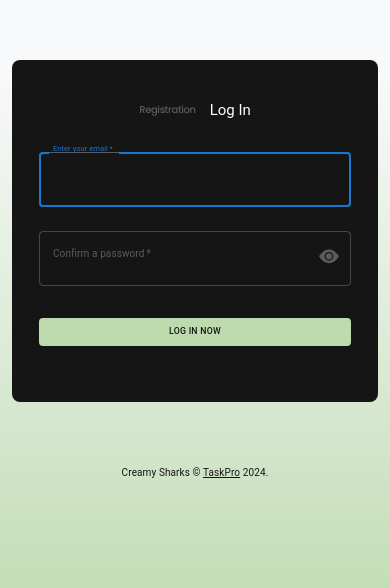
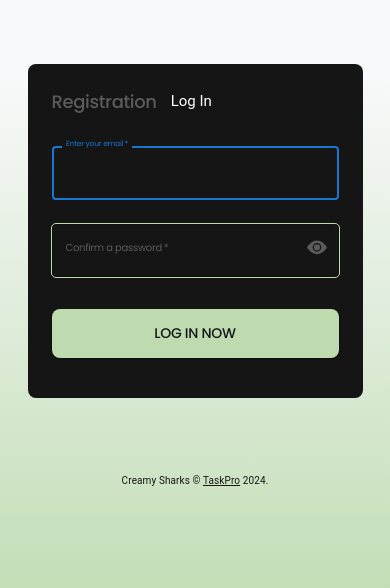
Before and after one commit to Alexandrbig1/task-pro, a React (Vite) app: page /#/auth/signin in a window 390 px wide. Shown: the part 136-724 px from the top of the page. Built offline with nearby package versions, Linux system fonts and the light colour scheme.

Commit message:
fix: updated responsive for signin and signup pages

```diff
--- a/src/pages/SignIn/SignIn.jsx
+++ b/src/pages/SignIn/SignIn.jsx
@@ -17,7 +17,9 @@ import {
   EyePasswordWrap,
   SignInErrorMessage,
   RegistrationLink,
+  BtnLogInSpan,
 } from "./SignIn.styled";
+import { FieldWrapper } from "../SignUp/SignUp.styled";
 
 const customTheme = createTheme({
   breakpoints: {
@@ -100,6 +102,14 @@ export default function SignIn() {
   return (
     <ThemeProvider theme={customTheme}>
       <ContainerStyled>
+        <div
+          style={{
+            display: "flex",
+            alignItems: "center",
+            justifyContent: "center",
+            padding: "1.2rem",
+          }}
+        >
           <BoxStyled>
             <Box
               style={{
@@ -108,12 +118,8 @@ export default function SignIn() {
                 gap: "1.4rem",
               }}
             >
-            <RegistrationLink
-              href="#/auth/signup"
-              variant="body2"
-              style={{ fontSize: "1rem" }}
-            >
-              {"Registration"}
+              <RegistrationLink href="#/auth/signup" variant="body2">
+                Registration
               </RegistrationLink>
               <TypoTitleStyled component="h1" variant="h5">
                 Log In
@@ -125,10 +131,10 @@ export default function SignIn() {
               noValidate
               sx={{
                 mt: 2,
-              width: { sm: "396px", xs: "312px" },
+                width: { sm: "376px", xs: "312px" },
               }}
             >
-            <div style={{ position: "relative" }}>
+              <FieldWrapper>
                 <TextFieldStyled
                   margin="normal"
                   required
@@ -143,7 +149,7 @@ export default function SignIn() {
                 {errors.email && (
                   <SignInErrorMessage>{errors.email}</SignInErrorMessage>
                 )}
-            </div>
+              </FieldWrapper>
 
               <EyePasswordWrap>
                 <TextFieldStyled
@@ -167,11 +173,12 @@ export default function SignIn() {
               </EyePasswordWrap>
               <ButtonStyled>
                 <ButtonEl type="submit" color="inherit">
-                Log In Now
+                  <BtnLogInSpan>Log In Now</BtnLogInSpan>
                 </ButtonEl>
               </ButtonStyled>
             </Box>
           </BoxStyled>
+        </div>
         <Copyright sx={{ mt: 8, mb: 4 }} />
       </ContainerStyled>
     </ThemeProvider>
--- a/src/pages/SignIn/SignIn.styled.jsx
+++ b/src/pages/SignIn/SignIn.styled.jsx
@@ -20,20 +20,28 @@ export const ContainerStyled = styled(Container)`
   background: linear-gradient(
     180deg,
     rgba(196, 196, 196, 0) 25%,
-    #bedbb0 92.19%
+    ${(p) => p.theme.colors.accentColor} 92.19%
   );
 `;
 
 export const BoxStyled = styled(Box)`
   display: flex;
   flex-direction: column;
-  align-items: center;
   width: 100%;
-  padding: 4rem;
-
   border-radius: 8px;
   background: #151515;
-  max-width: 424px;
+
+  max-width: 300px;
+  padding: 2.4rem;
+
+  @media (min-width: 365px) {
+    max-width: 335px;
+  }
+
+  @media (min-width: 768px) {
+    padding: 4rem;
+    max-width: 424px;
+  }
 `;
 
 export const Form = styled(Box)`
@@ -42,28 +50,31 @@ export const Form = styled(Box)`
 
 export const ButtonEl = styled(Button)`
   width: 100%;
-  padding: 1.4rem;
+  height: 4.9rem;
 `;
 
 export const ButtonStyled = styled.div`
   width: 100%;
+  max-width: 260px;
+
+  @media (min-width: 365px) {
+    max-width: 287px;
+  }
+
+  @media (min-width: 768px) {
+    max-width: 344px;
+  }
+
   margin-top: 2.4rem;
   margin-bottom: 1.6rem;
-  background-color: ${(p) => p.theme.colors.headerColor};
+  background-color: ${(p) => p.theme.colors.accentColor};
+  font-size: 2.4rem;
 
-  background-color: #bedbb0;
   cursor: pointer;
   border: none;
   outline: none;
-  border-radius: 0.4rem;
-  color: ${(p) => p.theme.colors.headerTextColor};
-  color: white;
-  color: #161616;
-  font-family: "Raleway", sans-serif;
-  font-size: 1.2rem;
-  font-style: normal;
-  font-weight: 500;
-  line-height: normal;
+  border-radius: 8px;
+  box-shadow: rgba(0, 0, 0, 0.12) 0px 1px 3px, rgba(0, 0, 0, 0.24) 0px 1px 2px;
   transition: 0.3s ease-in-out;
 
   &:hover {
@@ -71,12 +82,23 @@ export const ButtonStyled = styled.div`
   }
 `;
 
+export const BtnLogInSpan = styled.span`
+  color: ${(p) => p.theme.colors.blackColor};
+  font-family: ${primaryFont};
+  font-size: 1.4rem;
+  text-align: center;
+  font-style: normal;
+  font-weight: 500;
+  line-height: normal;
+  letter-spacing: -0.28px;
+`;
+
 export const LinkStyled = styled(Link)`
   color: ${(p) => p.theme.colors.textColor};
 `;
 
 export const RegistrationLink = styled.a`
-  color: rgba(255, 255, 255, 0.3);
+  color: ${(p) => p.theme.colors.whiteColorLowOp};
   font-family: ${primaryFont};
   font-size: 18px;
   font-style: normal;
@@ -86,51 +108,84 @@ export const RegistrationLink = styled.a`
 `;
 
 export const TypoStyled = styled(Typography)`
-  color: ${(p) => p.theme.colors.textColor};
-  color: white;
-  color: #161616;
+  color: ${(p) => p.theme.colors.blackColor};
 `;
 
 export const TypoTitleStyled = styled(Typography)`
-  color: ${(p) => p.theme.colors.textColor};
-  color: white;
+  color: ${(p) => p.theme.colors.whiteColor};
+  font-family: ${primaryFont};
+  font-size: 18px;
+  font-style: normal;
+  font-weight: 500;
+  line-height: normal;
+  letter-spacing: -0.36px;
 `;
 
 export const TextFieldStyled = styled(TextField)`
+  width: 100%;
+  max-width: 260px;
+
+  @media (min-width: 365px) {
+    max-width: 287px;
+  }
+
+  @media (min-width: 768px) {
+    max-width: 344px;
+  }
+
   input {
-    color: ${(p) => p.theme.colors.textColor};
-    color: white;
-    background-color: ${(p) => p.theme.colors.inputBg};
     border-radius: 0.4rem;
-    font-family: "Roboto", sans-serif;
-    font-size: 1.4rem;
-    border: 1px solid rgba(255, 255, 255, 0.3);
+    color: ${(p) => p.theme.colors.whiteColor};
+    font-family: ${primaryFont};
+    font-size: 14px;
+    font-style: normal;
+    font-weight: 400;
+    line-height: normal;
+    letter-spacing: -0.28px;
+    border-radius: 4px;
+    outline: 1px solid
+      ${(p) =>
+        p.error ? p.theme.colors.errorColor : p.theme.colors.accentColor};
+    box-shadow: 0px 4px 16px 0px rgba(22, 22, 22, 0.08);
 
     &:focus-within {
       outline: none;
+      /* border: 1px solid transparent; */
     }
   }
 
   label {
-    color: ${(p) => p.theme.colors.textColorLowOp};
-    color: rgba(255, 255, 255, 0.3);
-
-    font-family: "Roboto", sans-serif;
+    color: ${(p) => p.theme.colors.whiteColorLowOp};
+    font-family: ${primaryFont};
+    font-style: normal;
+    font-weight: 400;
+    line-height: normal;
+    letter-spacing: -0.28px;
   }
 `;
 
 export const EyePasswordWrap = styled.div`
   position: relative;
+  width: 100%;
+  max-width: 256px;
+
+  @media (min-width: 365px) {
+    max-width: 287px;
+  }
+
+  @media (min-width: 768px) {
+    max-width: 344px;
+  }
 `;
 
 export const EyeIconWrapper = styled.span`
   position: absolute;
   top: 50%;
   right: 1.2rem;
+
   transform: translateY(-35%);
   font-size: 2rem;
-  color: ${(p) => p.theme.colors.textColorLowOp};
-  color: rgba(255, 255, 255, 0.3);
+  color: ${(p) => p.theme.colors.whiteColorLowOp};
 
   &:hover {
     cursor: pointer;
@@ -141,7 +196,10 @@ export const SignInErrorMessage = styled.p`
   position: absolute;
   top: -0.4rem;
   right: 0;
-  font-size: 1.2rem;
-  color: ${(p) => p.theme.colors.deleteBtn};
-  color: red;
+  color: ${(p) => p.theme.colors.errorColor};
+  font-size: 1rem;
+
+  @media (min-width: 768px) {
+    font-size: 1.2rem;
+  }
 `;
--- a/src/pages/SignUp/SignUp.styled.jsx
+++ b/src/pages/SignUp/SignUp.styled.jsx
@@ -21,20 +21,30 @@ export const ContainerSignUpStyled = styled(Container)`
   background: linear-gradient(
     180deg,
     rgba(196, 196, 196, 0) 25%,
-    #bedbb0 92.19%
+    ${(p) => p.theme.colors.accentColor} 92.19%
   );
 `;
 
 export const BoxSignUpStyled = styled(Box)`
   display: flex;
   flex-direction: column;
-  align-items: center;
   width: 100%;
+  margin: 0 auto;
 
   border-radius: 8px;
   background: #151515;
-  max-width: 424px;
-  padding: 4rem;
+  padding: 2.4rem;
+  max-width: 300px;
+
+  @media (min-width: 365px) {
+    max-width: 335px;
+    padding: 2.4rem;
+  }
+
+  @media (min-width: 768px) {
+    padding: 4rem;
+    max-width: 424px;
+  }
 `;
 
 export const FormSignUp = styled(Box)`
@@ -43,26 +53,30 @@ export const FormSignUp = styled(Box)`
 
 export const SignUpButtonEl = styled(Button)`
   width: 100%;
-  padding: 1.4rem;
+  height: 4.9rem;
 `;
 
 export const SignUpButtonStyled = styled.div`
   width: 100%;
+  max-width: 256px;
+
+  @media (min-width: 365px) {
+    max-width: 287px;
+  }
+
+  @media (min-width: 768px) {
+    max-width: 344px;
+  }
+
   margin-top: 2.4rem;
   margin-bottom: 1.6rem;
-  background-color: ${(p) => p.theme.colors.headerColor};
-  background-color: #bedbb0;
+  background-color: ${(p) => p.theme.colors.accentColor};
+  font-size: 2.4rem;
 
   cursor: pointer;
   border: none;
   outline: none;
-  border-radius: 0.4rem;
-  color: ${(p) => p.theme.colors.headerTextColor};
-  font-family: "Raleway", sans-serif;
-  font-size: 1.2rem;
-  font-style: normal;
-  font-weight: 500;
-  line-height: normal;
+  border-radius: 8px;
   box-shadow: rgba(0, 0, 0, 0.12) 0px 1px 3px, rgba(0, 0, 0, 0.24) 0px 1px 2px;
   transition: 0.3s ease-in-out;
 
@@ -71,21 +85,37 @@ export const SignUpButtonStyled = styled.div`
   }
 `;
 
-export const LinkSignUpStyled = styled(Link)`
-  color: ${(p) => p.theme.colors.textColor};
+export const BtnSpan = styled.span`
+  color: ${(p) => p.theme.colors.blackColor};
+  font-family: ${primaryFont};
+  font-size: 1.4rem;
+  text-align: center;
+  font-style: normal;
+  font-weight: 500;
+  line-height: normal;
+  letter-spacing: -0.28px;
 `;
 
 export const TypoSignUpStyled = styled(Typography)`
-  color: ${(p) => p.theme.colors.textColor};
+  color: ${(p) => p.theme.colors.blackColor};
 `;
 
 export const TypoTitleSignUpStyled = styled(Typography)`
-  color: ${(p) => p.theme.colors.textColor};
-  color: white;
+  color: ${(p) => p.theme.colors.whiteColor};
+  font-family: ${primaryFont};
+  font-size: 18px;
+  font-style: normal;
+  font-weight: 500;
+  line-height: normal;
+  letter-spacing: -0.36px;
+`;
+
+export const LinkSignUpStyled = styled(Link)`
+  color: ${(p) => p.theme.colors.blackColor};
 `;
 
 export const LoginLink = styled.a`
-  color: rgba(255, 255, 255, 0.3);
+  color: ${(p) => p.theme.colors.whiteColorLowOp};
   font-family: ${primaryFont};
   font-size: 18px;
   font-style: normal;
@@ -95,40 +125,84 @@ export const LoginLink = styled.a`
 `;
 
 export const TextFieldSignUpStyled = styled(TextField)`
+  width: 100%;
+  max-width: 256px;
+
+  @media (min-width: 365px) {
+    max-width: 287px;
+  }
+
+  @media (min-width: 768px) {
+    max-width: 344px;
+  }
+
   input {
-    color: ${(p) => p.theme.colors.textColor};
-    color: white;
-    background-color: ${(p) => p.theme.colors.inputBg};
     border-radius: 0.4rem;
-    font-family: "Roboto", sans-serif;
-    font-size: 1.4rem;
-    border: 1px solid rgba(255, 255, 255, 0.3);
+    color: ${(p) => p.theme.colors.whiteColor};
+    font-family: ${primaryFont};
+    font-size: 14px;
+    font-style: normal;
+    font-weight: 400;
+    line-height: normal;
+    letter-spacing: -0.28px;
+    /* border: 1px solid #bedbb0; */
+    outline: 1px solid
+      ${(p) =>
+        p.error ? p.theme.colors.errorColor : p.theme.colors.accentColor};
+    box-shadow: 0px 4px 16px 0px rgba(22, 22, 22, 0.08);
 
     &:focus-within {
+      /* border: 1px solid transparent; */
       outline: none;
     }
   }
 
   label {
-    color: ${(p) => p.theme.colors.textColorLowOp};
-    color: rgba(255, 255, 255, 0.3);
+    color: ${(p) => p.theme.colors.whiteColorLowOp};
+    font-family: ${primaryFont};
+    font-style: normal;
+    font-weight: 400;
+    line-height: normal;
+    letter-spacing: -0.28px;
+  }
+`;
 
-    font-family: "Roboto", sans-serif;
+export const FieldWrapper = styled.div`
+  position: relative;
+  width: 100%;
+  max-width: 256px;
+
+  @media (min-width: 365px) {
+    max-width: 287px;
+  }
+
+  @media (min-width: 768px) {
+    max-width: 344px;
   }
 `;
 
 export const EyePasswordSignUpWrap = styled.div`
   position: relative;
+  width: 100%;
+  max-width: 256px;
+
+  @media (min-width: 365px) {
+    max-width: 287px;
+  }
+
+  @media (min-width: 768px) {
+    max-width: 344px;
+  }
 `;
 
 export const EyeIconSignUpWrapper = styled.span`
   position: absolute;
   top: 50%;
   right: 1.2rem;
+
   transform: translateY(-35%);
   font-size: 2rem;
-  color: ${(p) => p.theme.colors.textColorLowOp};
-  color: rgba(255, 255, 255, 0.3);
+  color: ${(p) => p.theme.colors.whiteColorLowOp};
 
   &:hover {
     cursor: pointer;
@@ -137,9 +211,24 @@ export const EyeIconSignUpWrapper = styled.span`
 
 export const ErrorMessage = styled.p`
   position: absolute;
+  top: -2rem;
+  right: 0;
+  color: ${(p) => p.theme.colors.errorColor};
+  font-size: 1rem;
+
+  @media (min-width: 768px) {
+    font-size: 1.2rem;
+  }
+`;
+
+export const PasswordErrorMessage = styled.p`
+  position: absolute;
   top: -0.4rem;
   right: 0;
-  font-size: 1.2rem;
-  color: ${(p) => p.theme.colors.deleteBtn};
-  color: red;
+  color: ${(p) => p.theme.colors.errorColor};
+  font-size: 1rem;
+
+  @media (min-width: 768px) {
+    font-size: 1.2rem;
+  }
 `;
```
Also changed, not shown: src/components/App.jsx (+12 -0 lines), src/pages/SignUp/SignUp.jsx (+33 -20 lines), 18 other files (tests, documents, lock files or other folders). Lines whose indentation alone changed are shown as unchanged.
